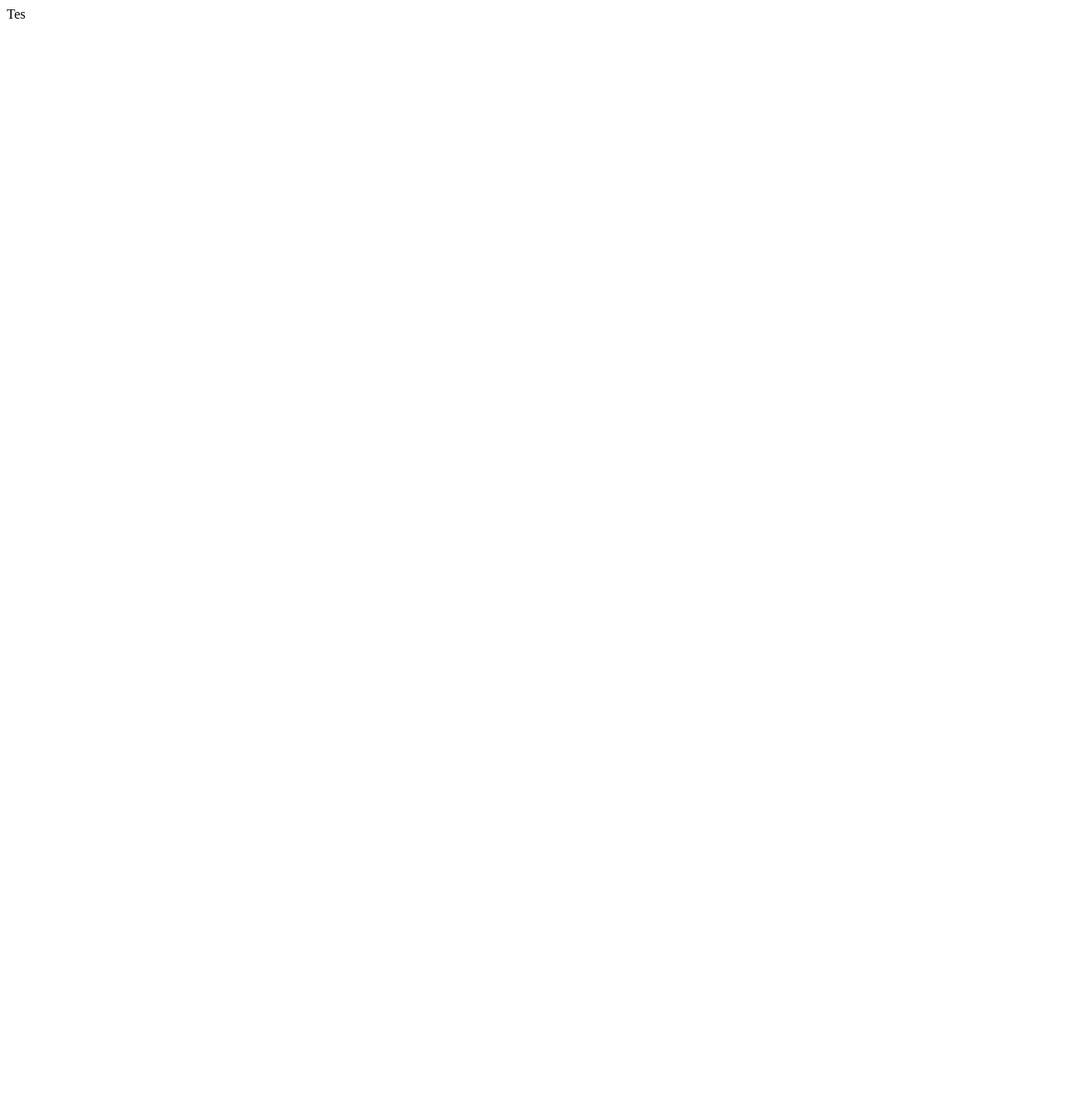
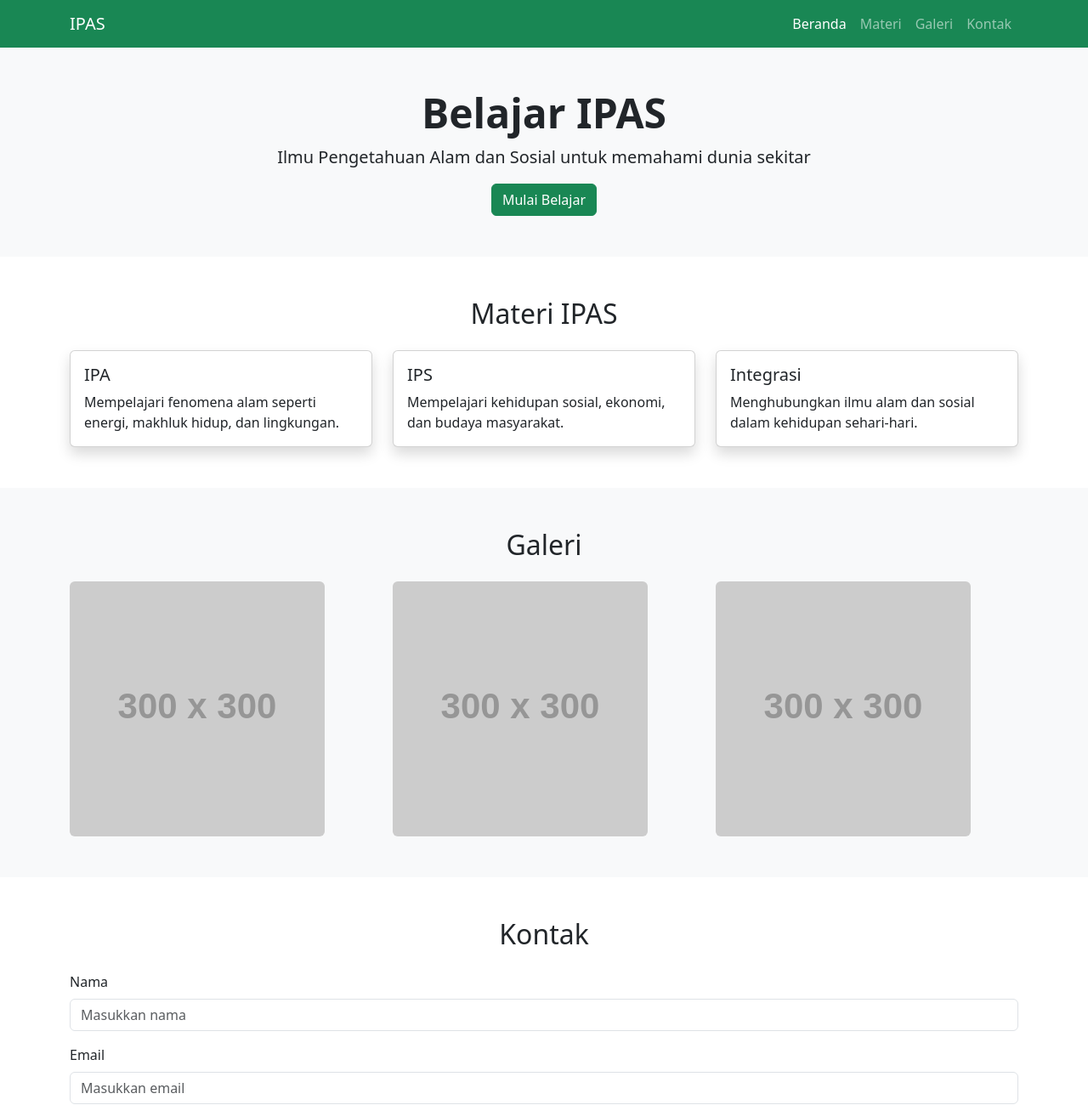
Before and after one commit to edokusoft/my-website, a plain HTML site: page index.html in a window 1280 px wide. Shown: the top 1300 px of the page at 85% size. Before the commit the page ends 800 px from the top, so only its background shows below. Drawn offline with nearby package versions, Linux system fonts and the light colour scheme; placeholder pictures from the web are drawn by us.

Commit message:
Create initial HTML structure for IPAS website

```diff
--- a/index.html
+++ b/index.html
@@ -1 +1,111 @@
-Tes
+<!DOCTYPE html>
+<html lang="id">
+<head>
+    <meta charset="UTF-8">
+    <meta name="viewport" content="width=device-width, initial-scale=1">
+    <title>Website IPAS</title>
+    <!-- Bootstrap CSS -->
+    <link href="https://cdn.jsdelivr.net/npm/bootstrap@5.3.0/dist/css/bootstrap.min.css" rel="stylesheet">
+</head>
+<body>
+
+<!-- Navbar -->
+<nav class="navbar navbar-expand-lg navbar-dark bg-success">
+  <div class="container">
+    <a class="navbar-brand" href="#">IPAS</a>
+    <button class="navbar-toggler" type="button" data-bs-toggle="collapse" data-bs-target="#navbarNav">
+      <span class="navbar-toggler-icon"></span>
+    </button>
+    <div class="collapse navbar-collapse" id="navbarNav">
+      <ul class="navbar-nav ms-auto">
+        <li class="nav-item"><a class="nav-link active" href="#">Beranda</a></li>
+        <li class="nav-item"><a class="nav-link" href="#">Materi</a></li>
+        <li class="nav-item"><a class="nav-link" href="#">Galeri</a></li>
+        <li class="nav-item"><a class="nav-link" href="#">Kontak</a></li>
+      </ul>
+    </div>
+  </div>
+</nav>
+
+<!-- Hero Section -->
+<section class="bg-light text-center p-5">
+    <div class="container">
+        <h1 class="display-5 fw-bold">Belajar IPAS</h1>
+        <p class="lead">Ilmu Pengetahuan Alam dan Sosial untuk memahami dunia sekitar</p>
+        <a href="#" class="btn btn-success">Mulai Belajar</a>
+    </div>
+</section>
+
+<!-- Materi Section -->
+<section class="container my-5">
+    <h2 class="text-center mb-4">Materi IPAS</h2>
+    <div class="row">
+        <div class="col-md-4">
+            <div class="card shadow">
+                <div class="card-body">
+                    <h5 class="card-title">IPA</h5>
+                    <p class="card-text">Mempelajari fenomena alam seperti energi, makhluk hidup, dan lingkungan.</p>
+                </div>
+            </div>
+        </div>
+        <div class="col-md-4">
+            <div class="card shadow">
+                <div class="card-body">
+                    <h5 class="card-title">IPS</h5>
+                    <p class="card-text">Mempelajari kehidupan sosial, ekonomi, dan budaya masyarakat.</p>
+                </div>
+            </div>
+        </div>
+        <div class="col-md-4">
+            <div class="card shadow">
+                <div class="card-body">
+                    <h5 class="card-title">Integrasi</h5>
+                    <p class="card-text">Menghubungkan ilmu alam dan sosial dalam kehidupan sehari-hari.</p>
+                </div>
+            </div>
+        </div>
+    </div>
+</section>
+
+<!-- Galeri -->
+<section class="bg-light py-5">
+    <div class="container">
+        <h2 class="text-center mb-4">Galeri</h2>
+        <div class="row">
+            <div class="col-md-4"><img src="https://via.placeholder.com/300" class="img-fluid rounded"></div>
+            <div class="col-md-4"><img src="https://via.placeholder.com/300" class="img-fluid rounded"></div>
+            <div class="col-md-4"><img src="https://via.placeholder.com/300" class="img-fluid rounded"></div>
+        </div>
+    </div>
+</section>
+
+<!-- Kontak -->
+<section class="container my-5">
+    <h2 class="text-center mb-4">Kontak</h2>
+    <form>
+        <div class="mb-3">
+            <label class="form-label">Nama</label>
+            <input type="text" class="form-control" placeholder="Masukkan nama">
+        </div>
+        <div class="mb-3">
+            <label class="form-label">Email</label>
+            <input type="email" class="form-control" placeholder="Masukkan email">
+        </div>
+        <div class="mb-3">
+            <label class="form-label">Pesan</label>
+            <textarea class="form-control" rows="3"></textarea>
+        </div>
+        <button type="submit" class="btn btn-success">Kirim</button>
+    </form>
+</section>
+
+<!-- Footer -->
+<footer class="bg-success text-white text-center p-3">
+    <p>&copy; 2026 Website IPAS | Dibuat dengan Bootstrap</p>
+</footer>
+
+<!-- Bootstrap JS -->
+<script src="https://cdn.jsdelivr.net/npm/bootstrap@5.3.0/dist/js/bootstrap.bundle.min.js"></script>
+
+</body>
+</html>
```
